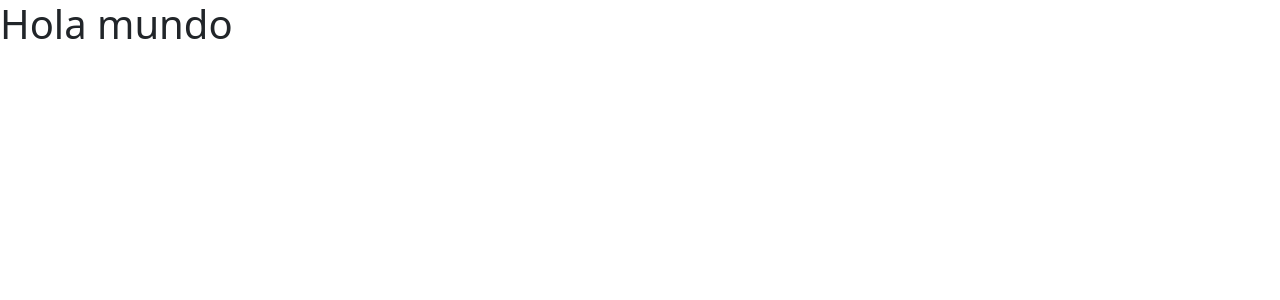
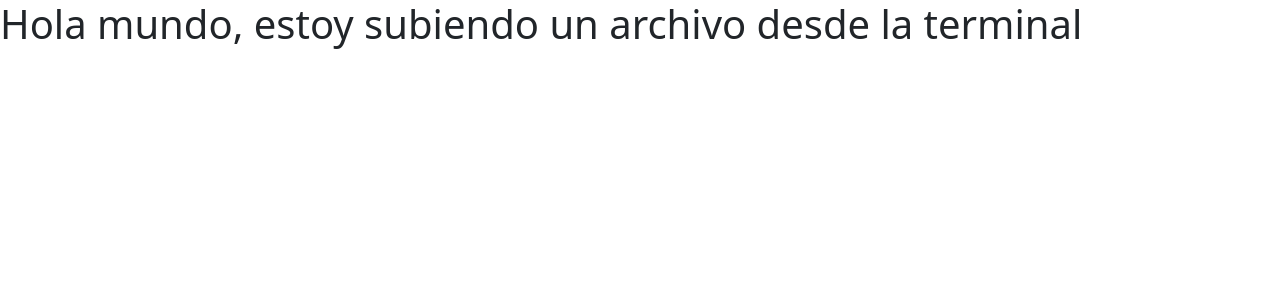
Before and after one commit to FrentonGod/Hola_mundo, a React (Vite) app: page / in a window 1280 px wide. Shown: the top 300 px of the page. Built offline with nearby package versions, Linux system fonts and the light colour scheme.

Commit message:
Subiendo desde terminal

```diff
--- a/src/App.jsx
+++ b/src/App.jsx
@@ -1,4 +1,4 @@
 function App(){
-return <h1>Hola mundo</h1>
+return <h1>Hola mundo, estoy subiendo un archivo desde la terminal</h1>
 }
 export default App
```
